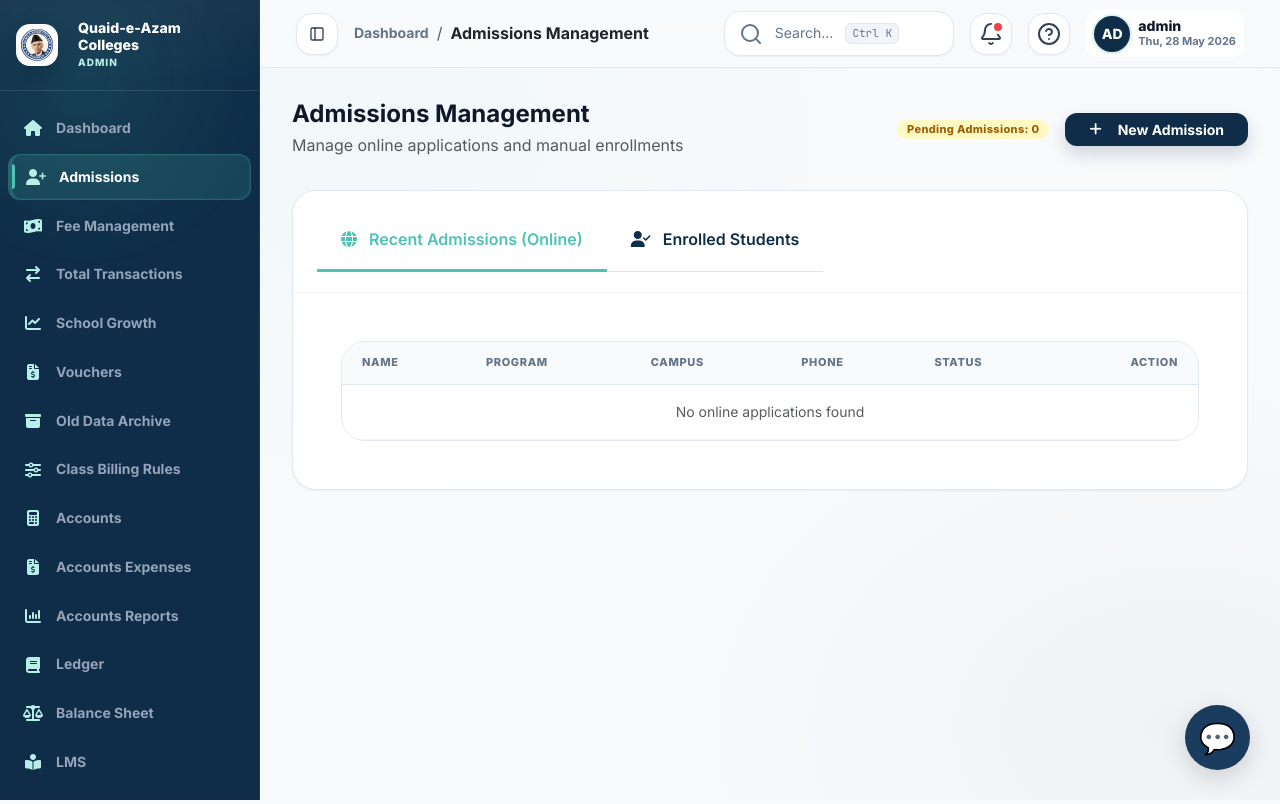
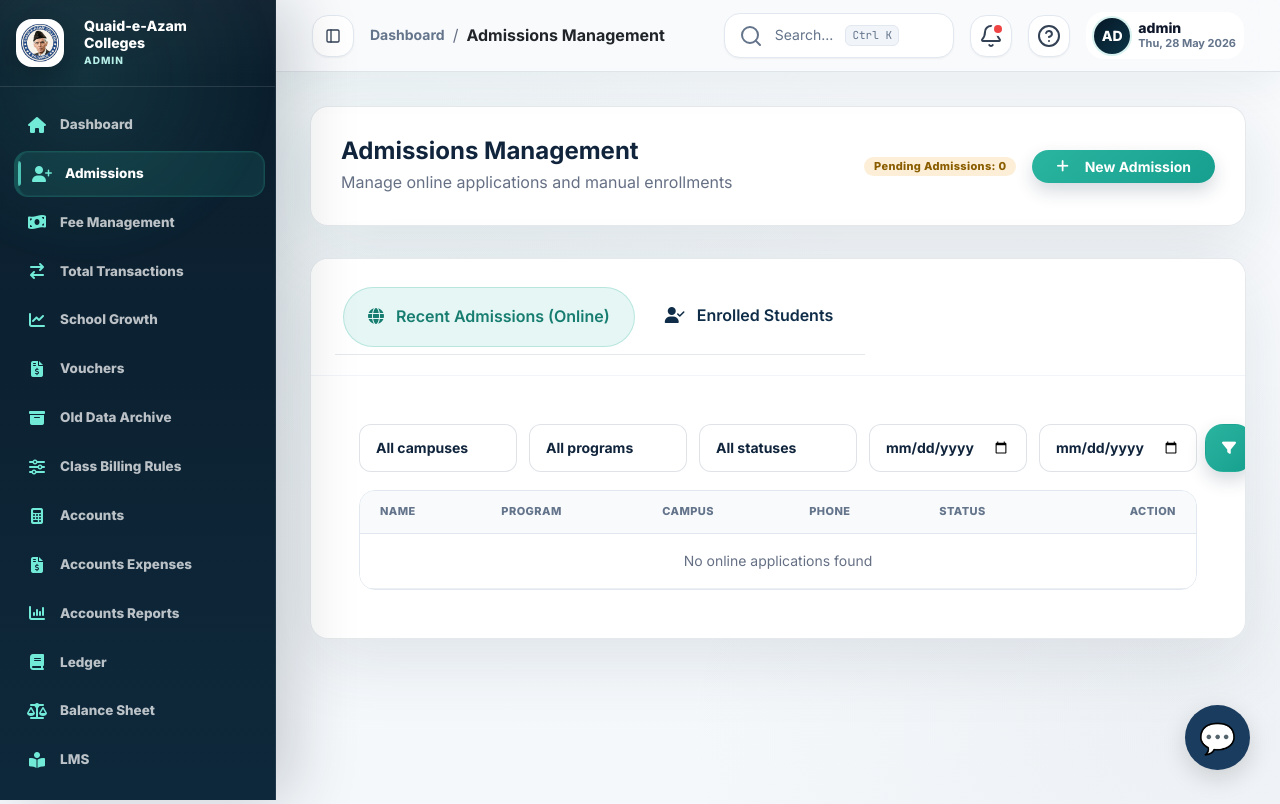
Before and after one commit to planneransarabbas140-sudo/quaid-college, a PHP site: page /modules/admissions/index.php in a window 1280 px wide. Run offline with PHP 8.4, Linux system fonts and the light colour scheme; a user stored in the database is signed in; data that the repository does not hold is empty; some libraries are stand-ins or nearby versions.

Commit message:
Modernize backend admin layout

```diff
--- /dev/null
+++ b/assets/css/admin-modern.css
@@ -0,0 +1,498 @@
+/* QGC premium admin layer - aligns backend with public website branding */
+:root {
+    --primary-dark: #061827;
+    --accent-teal: #2ab5a0;
+    --accent-teal-soft: rgba(42, 181, 160, .12);
+    --bg-soft: #f5f8fb;
+    --card-bg: rgba(255, 255, 255, .94);
+    --text-dark: #10243c;
+    --text-muted: #667085;
+    --border-soft: rgba(15, 45, 72, .1);
+    --shadow-soft: 0 22px 70px rgba(15, 45, 72, .1);
+    --radius-lg: 18px;
+    --sidebar-width: 276px;
+    --sidebar-collapsed: 82px;
+}
+
+html {
+    overflow-x: hidden;
+}
+
+body.admin-modern,
+body.auth-modern,
+body.apply-modern {
+    font-family: Inter, "Plus Jakarta Sans", "DM Sans", system-ui, -apple-system, BlinkMacSystemFont, "Segoe UI", sans-serif;
+    color: var(--text-dark);
+    background:
+        linear-gradient(180deg, rgba(248, 250, 252, .98), rgba(245, 248, 251, 1)),
+        radial-gradient(900px 420px at 12% 0%, rgba(42, 181, 160, .12), transparent 62%);
+    overflow-x: hidden;
+}
+
+body.admin-modern .wrapper {
+    min-height: 100vh;
+    background: transparent;
+}
+
+body.admin-modern #sidebar {
+    width: var(--sidebar-width);
+    min-width: var(--sidebar-width);
+    max-width: var(--sidebar-width);
+    background:
+        linear-gradient(180deg, rgba(6, 24, 39, .98), rgba(9, 36, 55, .98)),
+        radial-gradient(420px 220px at 22% 0%, rgba(42, 181, 160, .18), transparent 72%) !important;
+    border-right: 1px solid rgba(255, 255, 255, .08);
+    box-shadow: 18px 0 60px rgba(6, 24, 39, .18);
+}
+
+body.admin-modern .sidebar-header {
+    min-height: 84px;
+    padding: 18px 16px;
+    border-bottom: 1px solid rgba(255, 255, 255, .08);
+}
+
+body.admin-modern .sidebar-header img {
+    width: 48px !important;
+    height: 48px !important;
+    border-radius: 16px;
+}
+
+body.admin-modern #sidebar ul li a {
+    min-height: 44px;
+    margin: 3px 4px;
+    border-radius: 14px;
+    color: rgba(255, 255, 255, .72);
+    font-size: .84rem;
+    font-weight: 720;
+}
+
+body.admin-modern #sidebar ul li a i {
+    color: #72ead8;
+}
+
+body.admin-modern #sidebar ul li a:hover,
+body.admin-modern #sidebar ul li.active > a {
+    color: #fff;
+    background: rgba(42, 181, 160, .14);
+    border-color: rgba(42, 181, 160, .2);
+    transform: translateX(2px);
+}
+
+body.admin-modern #content {
+    margin-left: var(--sidebar-width);
+    width: calc(100% - var(--sidebar-width));
+    min-width: 0;
+    background: transparent;
+}
+
+body.admin-modern #content.active {
+    margin-left: var(--sidebar-collapsed);
+    width: calc(100% - var(--sidebar-collapsed));
+}
+
+body.admin-modern .topbar,
+body.admin-modern #content > .navbar {
+    min-height: 72px;
+    background: rgba(248, 250, 252, .86) !important;
+    border-bottom: 1px solid var(--border-soft);
+    box-shadow: 0 12px 40px rgba(15, 45, 72, .06);
+    backdrop-filter: blur(22px) saturate(145%);
+}
+
+body.admin-modern #content > .p-4,
+body.admin-modern #content > .p-md-5 {
+    padding: clamp(18px, 3vw, 34px) !important;
+}
+
+body.admin-modern .page-header,
+body.admin-modern .card,
+body.admin-modern .stat-card,
+body.admin-modern .summary-card,
+body.admin-modern .dashboard-card,
+body.admin-modern .form-card,
+body.admin-modern .table-card,
+body.admin-modern .glass {
+    border: 1px solid var(--border-soft) !important;
+    border-radius: var(--radius-lg) !important;
+    background: var(--card-bg) !important;
+    box-shadow: var(--shadow-soft) !important;
+}
+
+body.admin-modern .page-header {
+    padding: clamp(20px, 3vw, 30px) !important;
+}
+
+body.admin-modern .page-title,
+body.admin-modern h1,
+body.admin-modern h2,
+body.admin-modern h3,
+body.admin-modern h4,
+body.admin-modern h5 {
+    color: var(--text-dark);
+    letter-spacing: 0;
+}
+
+body.admin-modern .text-muted,
+body.admin-modern small {
+    color: var(--text-muted) !important;
+}
+
+body.admin-modern .btn {
+    border-radius: 999px;
+    font-weight: 800;
+}
+
+body.admin-modern .btn-primary,
+body.admin-modern .btn-success,
+body.admin-modern .btn-approve,
+body.admin-modern .btn-teal {
+    background: linear-gradient(135deg, var(--accent-teal), #169f8e) !important;
+    border-color: transparent !important;
+    color: #fff !important;
+    box-shadow: 0 14px 34px rgba(42, 181, 160, .22);
+}
+
+body.admin-modern .btn-light,
+body.admin-modern .btn-secondary {
+    background: #fff !important;
+    border: 1px solid var(--border-soft) !important;
+    color: var(--text-dark) !important;
+}
+
+body.admin-modern .badge {
+    border-radius: 999px;
+    padding: .46rem .7rem;
+    font-weight: 850;
+}
+
+body.admin-modern .badge-pending,
+body.admin-modern .bg-warning {
+    background: rgba(245, 166, 35, .18) !important;
+    color: #8a5e00 !important;
+}
+
+body.admin-modern .badge-approved,
+body.admin-modern .bg-success {
+    background: rgba(42, 181, 160, .16) !important;
+    color: #177d70 !important;
+}
+
+body.admin-modern .badge-rejected,
+body.admin-modern .bg-danger {
+    background: rgba(220, 53, 69, .12) !important;
+    color: #b42335 !important;
+}
+
+body.admin-modern .form-control,
+body.admin-modern .form-select,
+body.admin-modern textarea,
+body.admin-modern input[type="text"],
+body.admin-modern input[type="email"],
+body.admin-modern input[type="password"],
+body.admin-modern input[type="number"],
+body.admin-modern input[type="date"],
+body.admin-modern input[type="time"] {
+    min-height: 44px;
+    border-radius: 12px !important;
+    border: 1px solid rgba(15, 45, 72, .13) !important;
+    background: rgba(255, 255, 255, .9) !important;
+    color: var(--text-dark);
+    font-weight: 650;
+}
+
+body.admin-modern .form-control:focus,
+body.admin-modern .form-select:focus {
+    border-color: rgba(42, 181, 160, .55) !important;
+    box-shadow: 0 0 0 .2rem rgba(42, 181, 160, .12) !important;
+}
+
+body.admin-modern .table-responsive {
+    width: 100%;
+    overflow-x: auto;
+    -webkit-overflow-scrolling: touch;
+    border-radius: 16px;
+}
+
+body.admin-modern table {
+    margin-bottom: 0;
+    vertical-align: middle;
+}
+
+body.admin-modern .table > :not(caption) > * > * {
+    padding: .9rem .85rem;
+    border-color: rgba(15, 45, 72, .08);
+}
+
+body.admin-modern thead,
+body.admin-modern .table-light {
+    background: #eef7f6 !important;
+}
+
+body.admin-modern thead th {
+    color: var(--text-dark);
+    font-size: .76rem;
+    letter-spacing: .04em;
+    text-transform: uppercase;
+    white-space: nowrap;
+}
+
+body.admin-modern .nav-tabs {
+    border-bottom: 1px solid var(--border-soft);
+    gap: 6px;
+    padding: 8px;
+}
+
+body.admin-modern .nav-tabs .nav-link {
+    border-radius: 999px;
+}
+
+body.admin-modern .nav-tabs .nav-link.active {
+    color: #177d70 !important;
+    background: var(--accent-teal-soft) !important;
+    border: 1px solid rgba(42, 181, 160, .24) !important;
+}
+
+body.admin-modern .topbar-search {
+    max-width: 230px;
+}
+
+body.admin-modern .topbar-admin {
+    border-radius: 999px;
+}
+
+body.admin-modern .admin-avatar {
+    background: linear-gradient(135deg, var(--primary-dark), #0c3547);
+}
+
+body.auth-modern .auth-shell,
+body.apply-modern .admission-header {
+    background:
+        linear-gradient(135deg, rgba(6, 24, 39, .96), rgba(13, 84, 87, .88)),
+        radial-gradient(900px 420px at 18% 12%, rgba(42, 181, 160, .18), transparent 58%);
+}
+
+body.auth-modern .brand-panel {
+    background:
+        linear-gradient(135deg, rgba(6, 24, 39, .94), rgba(13, 84, 87, .82)),
+        url('../images/hero-slide-rajanpur.jpg') center/cover !important;
+}
+
+body.auth-modern .auth-card,
+body.apply-modern .form-card {
+    border: 1px solid var(--border-soft) !important;
+    border-radius: 24px !important;
+    background: rgba(255, 255, 255, .94) !important;
+    box-shadow: var(--shadow-soft) !important;
+}
+
+body.auth-modern .form-control,
+body.auth-modern .form-select,
+body.apply-modern .form-control,
+body.apply-modern .form-select {
+    min-height: 46px;
+    border-radius: 12px;
+    border: 1px solid rgba(15, 45, 72, .13);
+    font-weight: 650;
+}
+
+body.auth-modern .form-control:focus,
+body.auth-modern .form-select:focus,
+body.apply-modern .form-control:focus,
+body.apply-modern .form-select:focus {
+    border-color: rgba(42, 181, 160, .55);
+    box-shadow: 0 0 0 .2rem rgba(42, 181, 160, .12);
+}
+
+body.apply-modern .admission-header {
+    text-align: left;
+    padding: clamp(42px, 7vw, 78px) 0;
+}
+
+body.apply-modern .admission-header h1,
+body.apply-modern .admission-header h2 {
+    font-size: clamp(2rem, 5vw, 4.2rem);
+    line-height: 1.04;
+    font-weight: 900;
+}
+
+body.apply-modern .progress-container {
+    background: rgba(255, 255, 255, .78) !important;
+}
+
+body.apply-modern .step-progress {
+    gap: 12px;
+}
+
+body.apply-modern .step-item {
+    border-color: rgba(15, 45, 72, .14);
+}
+
+body.apply-modern .step-item.active,
+body.apply-modern .step-item.completed {
+    background: var(--accent-teal) !important;
+    border-color: var(--accent-teal) !important;
+    color: #fff !important;
+}
+
+body.apply-modern .form-step {
+    padding: clamp(22px, 4vw, 40px) !important;
+}
+
+body.apply-modern .btn-next,
+body.apply-modern .btn-submit,
+body.apply-modern .btn-back {
+    border-radius: 999px !important;
+    font-weight: 850 !important;
+}
+
+body.apply-modern .btn-next,
+body.apply-modern .btn-submit {
+    background: linear-gradient(135deg, var(--accent-teal), #169f8e) !important;
+    color: #fff !important;
+    border: 0 !important;
+}
+
+body.admin-modern .admission-filter-bar {
+    display: grid;
+    grid-template-columns: repeat(5, minmax(0, 1fr));
+    gap: 12px;
+    margin-bottom: 18px;
+}
+
+body.admin-modern .application-detail-grid {
+    display: grid;
+    grid-template-columns: repeat(3, minmax(0, 1fr));
+    gap: 16px;
+}
+
+body.admin-modern .application-detail-grid > div {
+    border: 1px solid var(--border-soft);
+    border-radius: 14px;
+    padding: 14px;
+    background: #fff;
+}
+
+@media (max-width: 1199px) {
+    body.admin-modern .admission-filter-bar,
+    body.admin-modern .application-detail-grid {
+        grid-template-columns: repeat(2, minmax(0, 1fr));
+    }
+}
+
+@media (max-width: 992px) {
+    body.admin-modern #sidebar {
+        transform: translateX(-104%);
+        margin-left: 0 !important;
+        width: min(86vw, 310px);
+        min-width: min(86vw, 310px);
+        max-width: min(86vw, 310px);
+        z-index: 1060;
+    }
+
+    body.admin-modern #sidebar.active {
+        transform: translateX(0);
+    }
+
+    body.admin-modern #content,
+    body.admin-modern #content.active {
+        margin-left: 0 !important;
+        width: 100% !important;
+    }
+
+    body.admin-modern .sidebar-backdrop.visible {
+        display: block;
+        z-index: 1050;
+    }
+
+    body.admin-modern .topbar-search,
+    body.admin-modern .admin-info,
+    body.admin-modern .topbar-icon-btn {
+        display: none !important;
+    }
+}
+
+@media (max-width: 768px) {
+    body.admin-modern #content > .p-4,
+    body.admin-modern #content > .p-md-5 {
+        padding: 16px !important;
+    }
+
+    body.admin-modern .page-header,
+    body.admin-modern .page-header.d-flex,
+    body.admin-modern .topbar-actions {
+        flex-direction: column !important;
+        align-items: stretch !important;
+        gap: 12px !important;
+    }
+
+    body.admin-modern .admission-filter-bar,
+    body.admin-modern .application-detail-grid {
+        grid-template-columns: 1fr;
+    }
+
+    body.admin-modern .btn,
+    body.apply-modern .btn,
+    body.auth-modern .btn {
+        width: 100%;
+        justify-content: center;
+    }
+
+    body.admin-modern table {
+        min-width: 760px;
+    }
+
+    body.admin-modern .d-inline-flex {
+        display: flex !important;
+        width: 100%;
+        flex-wrap: wrap;
+    }
+
+    body.admin-modern td .form-control-sm {
+        width: 100% !important;
+    }
+
+    body.auth-modern .auth-shell {
+        display: block;
+    }
+
+    body.auth-modern .brand-panel {
+        min-height: auto;
+        padding: 28px 20px;
+    }
+
+    body.auth-modern .brand-stat {
+        grid-template-columns: 1fr;
+    }
+
+    body.auth-modern .form-panel,
+    body.apply-modern .container {
+        padding: 16px !important;
+    }
+
+    body.apply-modern .step-progress {
+        display: grid;
+        grid-template-columns: repeat(4, minmax(0, 1fr));
+    }
+
+    body.apply-modern .step-label {
+        display: none !important;
+    }
+}
+
+@media print {
+    body.admin-modern #sidebar,
+    body.admin-modern .topbar,
+    body.admin-modern .sidebar-backdrop,
+    body.admin-modern .btn,
+    #chatbot-bubble,
+    #chatbot-window {
+        display: none !important;
+    }
+    body.admin-modern #content {
+        margin: 0 !important;
+        width: 100% !important;
+    }
+    body.admin-modern .card {
+        box-shadow: none !important;
+    }
+}
--- a/assets/js/sidebar.js
+++ b/assets/js/sidebar.js
@@ -7,13 +7,17 @@
     var backdrop=document.querySelector('.sidebar-backdrop');
     if(!sidebar||!toggle)return;
     var collapsed=localStorage.getItem('qac-sidebar-collapsed')==='1';
-    if(collapsed&&window.innerWidth>768){sidebar.classList.add('active');content&&content.classList.add('active');}
+    if(collapsed&&window.innerWidth>992){sidebar.classList.add('active');content&&content.classList.add('active');}
     toggle.addEventListener('click',function(){
-      if(window.innerWidth<=768){sidebar.classList.toggle('active');backdrop&&backdrop.classList.toggle('visible',sidebar.classList.contains('active'));return;}
+      if(window.innerWidth<=992){sidebar.classList.toggle('active');backdrop&&backdrop.classList.toggle('visible',sidebar.classList.contains('active'));return;}
       sidebar.classList.toggle('active');content&&content.classList.toggle('active');
       localStorage.setItem('qac-sidebar-collapsed',sidebar.classList.contains('active')?'1':'0');
     });
     backdrop&&backdrop.addEventListener('click',function(){sidebar.classList.remove('active');backdrop.classList.remove('visible');});
+    window.addEventListener('resize',function(){
+      if(window.innerWidth>992){backdrop&&backdrop.classList.remove('visible');}
+      if(window.innerWidth<=992){content&&content.classList.remove('active');}
+    },{passive:true});
     var active=sidebar.querySelector('li.active'); if(active) active.scrollIntoView({block:'nearest'});
   });
 })();
--- a/includes/header.php
+++ b/includes/header.php
@@ -202,6 +202,7 @@ $currentScriptPath = str_replace('\\', '/', (string)($_SERVER['PHP_SELF'] ?? '')
     <link rel="stylesheet" href="<?= BASE_URL ?>assets/css/layout.css?v=2">
     <link rel="stylesheet" href="<?= BASE_URL ?>assets/css/components.css?v=2">
     <link rel="stylesheet" href="<?= BASE_URL ?>assets/css/responsive.css?v=2">
+    <link rel="stylesheet" href="<?= BASE_URL ?>assets/css/admin-modern.css?v=1">
 
     <style>
         /* Layout Fixes for No Overlap */
@@ -253,7 +254,7 @@ $currentScriptPath = str_replace('\\', '/', (string)($_SERVER['PHP_SELF'] ?? '')
         }
     </style>
 </head>
-<body>
+<body class="admin-modern">
 
     <div class="wrapper">
         <div class="sidebar-backdrop"></div>
--- a/modules/admissions/apply.php
+++ b/modules/admissions/apply.php
@@ -168,6 +168,7 @@ if (($_SERVER['REQUEST_METHOD'] ?? 'GET') === 'POST') {
     <!-- Bootstrap 5 -->
     <link href="https://cdn.jsdelivr.net/npm/bootstrap@5.3.3/dist/css/bootstrap.min.css" rel="stylesheet">
     <link href="https://cdnjs.cloudflare.com/ajax/libs/font-awesome/6.5.0/css/all.min.css" rel="stylesheet">
+    <link href="../../assets/css/admin-modern.css?v=1" rel="stylesheet">
     <script src="../../assets/js/payment_helper.js?v=2"></script>
 
     <style>
@@ -363,7 +364,7 @@ if (($_SERVER['REQUEST_METHOD'] ?? 'GET') === 'POST') {
         }
     </style>
 </head>
-<body>
+<body class="apply-modern">
 
     <div class="admission-header">
         <div class="container">
--- a/modules/admissions/index.php
+++ b/modules/admissions/index.php
@@ -49,8 +49,42 @@ if ($_SERVER['REQUEST_METHOD'] === 'POST' && isset($_POST['application_action'])
 }
 // ─── FETCH DATA ───────────────────────────────────────────────
 // Tab 1: Recent Admissions (Online Applications)
-$online_apps = $db->query("SELECT * FROM admission_applications ORDER BY created_at DESC LIMIT 50")->fetchAll();
+$filters = [
+    'campus' => trim($_GET['campus'] ?? ''),
+    'program' => trim($_GET['program'] ?? ''),
+    'status' => trim($_GET['status'] ?? ''),
+    'date_from' => trim($_GET['date_from'] ?? ''),
+    'date_to' => trim($_GET['date_to'] ?? ''),
+];
+$where = [];
+$params = [];
+if ($filters['campus'] !== '') {
+    $where[] = 'campus = ?';
+    $params[] = $filters['campus'];
+}
+if ($filters['program'] !== '') {
+    $where[] = 'program = ?';
+    $params[] = $filters['program'];
+}
+if (in_array($filters['status'], ['pending', 'approved', 'rejected'], true)) {
+    $where[] = 'status = ?';
+    $params[] = $filters['status'];
+}
+if ($filters['date_from'] !== '') {
+    $where[] = 'DATE(created_at) >= ?';
+    $params[] = $filters['date_from'];
+}
+if ($filters['date_to'] !== '') {
+    $where[] = 'DATE(created_at) <= ?';
+    $params[] = $filters['date_to'];
+}
+$whereSql = $where ? 'WHERE ' . implode(' AND ', $where) : '';
+$appsStmt = $db->prepare("SELECT * FROM admission_applications {$whereSql} ORDER BY created_at DESC LIMIT 100");
+$appsStmt->execute($params);
+$online_apps = $appsStmt->fetchAll();
 $pendingAdmissions = $db->query("SELECT COUNT(*) FROM admission_applications WHERE status = 'pending'")->fetchColumn();
+$campusOptions = $db->query("SELECT DISTINCT campus FROM admission_applications WHERE campus IS NOT NULL AND campus <> '' ORDER BY campus")->fetchAll(PDO::FETCH_COLUMN);
+$programOptions = $db->query("SELECT DISTINCT program FROM admission_applications WHERE program IS NOT NULL AND program <> '' ORDER BY program")->fetchAll(PDO::FETCH_COLUMN);
 
 // Tab 2: Enrolled Students
 $campusJoin = tableExists($db, 'campuses') && columnExists($db, 'students', 'campus_id')
@@ -138,6 +172,32 @@ include '../../includes/header.php';
 
             <!-- TAB 1: ONLINE APPLICATIONS -->
             <div class="tab-pane fade show active p-4" id="online-content" role="tabpanel">
+                <form method="GET" class="admission-filter-bar">
+                    <select name="campus" class="form-select">
+                        <option value="">All campuses</option>
+                        <?php foreach ($campusOptions as $campus): ?>
+                            <option value="<?= htmlspecialchars($campus) ?>" <?= $filters['campus'] === $campus ? 'selected' : '' ?>><?= htmlspecialchars($campus) ?></option>
+                        <?php endforeach; ?>
+                    </select>
+                    <select name="program" class="form-select">
+                        <option value="">All programs</option>
+                        <?php foreach ($programOptions as $program): ?>
+                            <option value="<?= htmlspecialchars($program) ?>" <?= $filters['program'] === $program ? 'selected' : '' ?>><?= htmlspecialchars($program) ?></option>
+                        <?php endforeach; ?>
+                    </select>
+                    <select name="status" class="form-select">
+                        <option value="">All statuses</option>
+                        <option value="pending" <?= $filters['status'] === 'pending' ? 'selected' : '' ?>>Pending</option>
+                        <option value="approved" <?= $filters['status'] === 'approved' ? 'selected' : '' ?>>Approved</option>
+                        <option value="rejected" <?= $filters['status'] === 'rejected' ? 'selected' : '' ?>>Rejected</option>
+                    </select>
+                    <input type="date" name="date_from" class="form-control" value="<?= htmlspecialchars($filters['date_from']) ?>" aria-label="Date from">
+                    <div class="d-flex gap-2">
+                        <input type="date" name="date_to" class="form-control" value="<?= htmlspecialchars($filters['date_to']) ?>" aria-label="Date to">
+                        <button class="btn btn-primary px-3" type="submit"><i class="fas fa-filter"></i></button>
+                        <a class="btn btn-light px-3" href="index.php"><i class="fas fa-rotate-left"></i></a>
+                    </div>
+                </form>
                 <div class="table-responsive">
                     <table class="table table-hover align-middle">
                         <thead class="table-light">
@@ -185,6 +245,9 @@ include '../../includes/header.php';
                                     <?php endif; ?>
                                     <a href="view_application.php?id=<?= $app['id'] ?>" class="btn btn-sm btn-light rounded-pill px-3 ms-1">
                                         <i class="fas fa-eye me-1"></i> View
+                                    </a>
+                                    <a href="view_application.php?id=<?= $app['id'] ?>&print=1" class="btn btn-sm btn-light rounded-pill px-3 ms-1">
+                                        <i class="fas fa-print me-1"></i> Print
                                     </a>
                                 </td>
                             </tr>
--- a/modules/auth/login.php
+++ b/modules/auth/login.php
@@ -145,6 +145,7 @@ $roleMeta = [
     <link href="https://fonts.googleapis.com/css2?family=Playfair+Display:wght@700;900&family=DM+Sans:wght@400;500;700&family=Space+Mono:wght@400;700&display=swap" rel="stylesheet">
     <link href="https://cdn.jsdelivr.net/npm/bootstrap@5.3.3/dist/css/bootstrap.min.css" rel="stylesheet">
     <link href="https://cdnjs.cloudflare.com/ajax/libs/font-awesome/6.5.0/css/all.min.css" rel="stylesheet">
+    <link href="<?= login_h(BASE_URL) ?>assets/css/admin-modern.css?v=1" rel="stylesheet">
 
     <style>
         :root {
@@ -374,7 +375,7 @@ $roleMeta = [
         }
     </style>
 </head>
-<body>
+<body class="auth-modern">
     <main class="auth-shell">
         <section class="brand-panel">
             <div>
```
Also changed, not shown: modules/admissions/view_application.php (+17 -12 lines).
